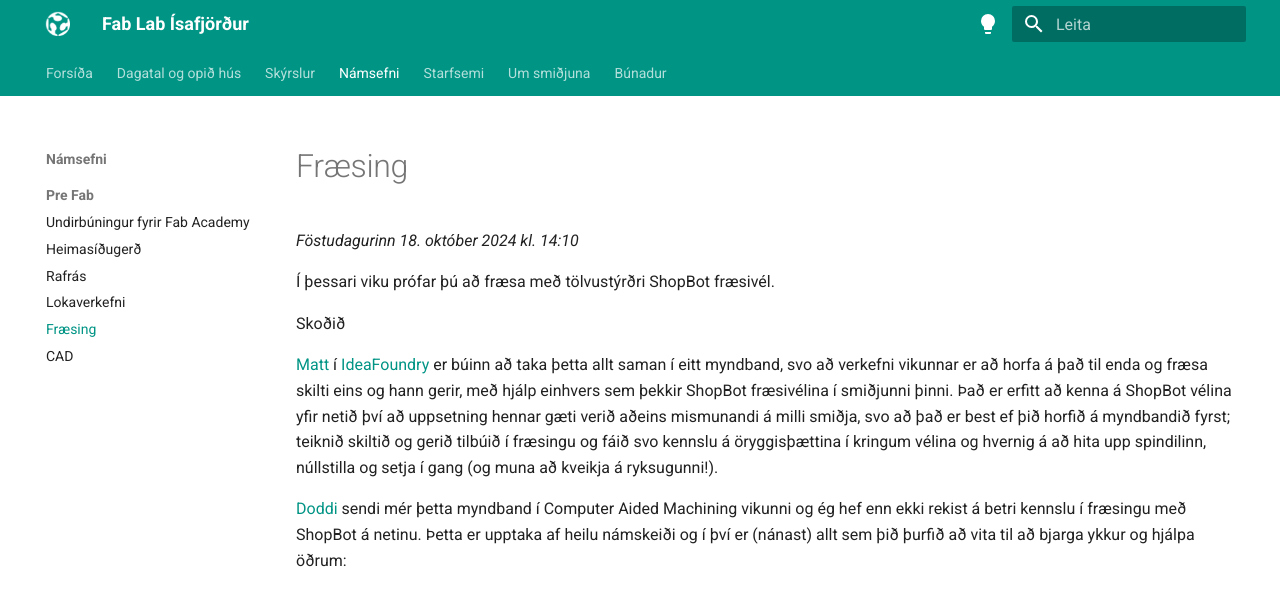
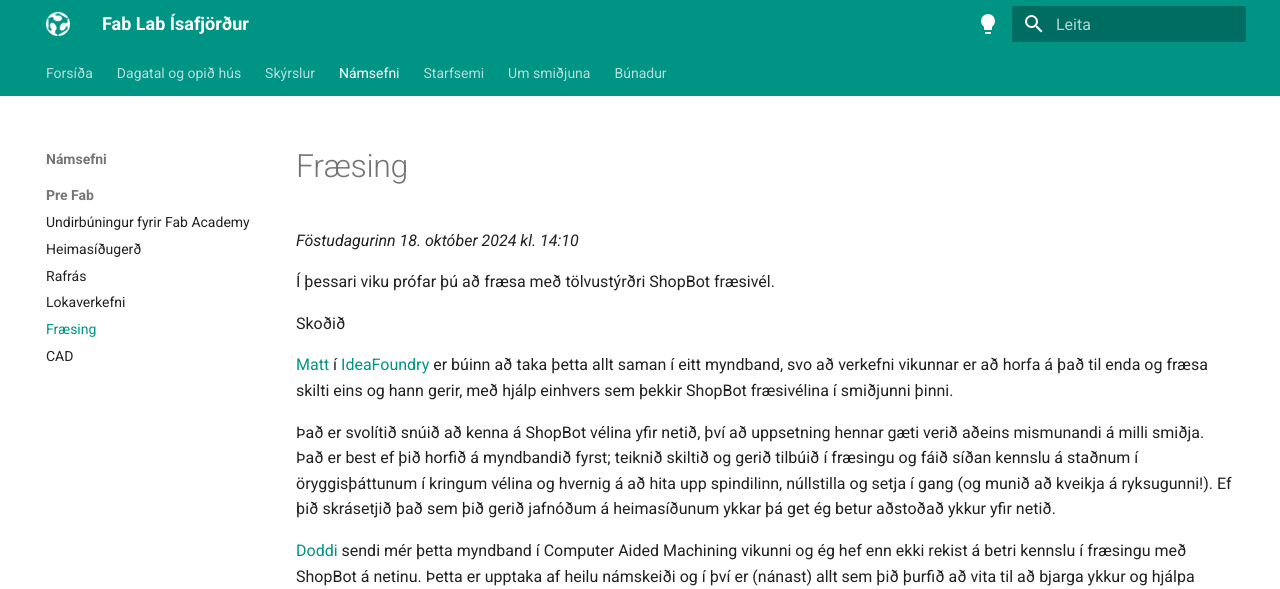
Before and after one commit to fablabisastaff/fabisa_site, an MkDocs documentation site: the page built from docs/Námsefni/Pre-Fab/4-fraesing.md, in a window 1280 px wide and 1041 px high. Shown: the top 589 px of the window. Built offline with MkDocs 1.6.1 and Material for MkDocs 9.7.7, drawn with Linux system fonts in a browser that asks for light colours; grey boxes are pictures that could not be loaded.

Commit message:
note on remote shopbot teaching

```diff
--- a/docs/Námsefni/Pre-Fab/4-fraesing.md
+++ b/docs/Námsefni/Pre-Fab/4-fraesing.md
@@ -6,7 +6,9 @@
 
 Skoðið
 
-[Matt](https://www.linkedin.com/in/matthewhatcher4281/) í [IdeaFoundry](https://www.ideafoundry.com/) er búinn að taka þetta allt saman í eitt myndband, svo að verkefni vikunnar er að horfa á það til enda og fræsa skilti eins og hann gerir, með hjálp einhvers sem þekkir ShopBot fræsivélina í smiðjunni þinni. Það er erfitt að kenna á ShopBot vélina yfir netið því að uppsetning hennar gæti verið aðeins mismunandi á milli smiðja, svo að það er best ef þið horfið á myndbandið fyrst; teiknið skiltið og gerið tilbúið í fræsingu og fáið svo kennslu á öryggisþættina í kringum vélina og hvernig á að hita upp spindilinn, núllstilla og setja í gang (og muna að kveikja á ryksugunni!).
+[Matt](https://www.linkedin.com/in/matthewhatcher4281/) í [IdeaFoundry](https://www.ideafoundry.com/) er búinn að taka þetta allt saman í eitt myndband, svo að verkefni vikunnar er að horfa á það til enda og fræsa skilti eins og hann gerir, með hjálp einhvers sem þekkir ShopBot fræsivélina í smiðjunni þinni.
+
+Það er svolítið snúið að kenna á ShopBot vélina yfir netið, því að uppsetning hennar gæti verið aðeins mismunandi á milli smiðja. Það er best ef þið horfið á myndbandið fyrst; teiknið skiltið og gerið tilbúið í fræsingu og fáið síðan kennslu á staðnum í öryggisþáttunum í kringum vélina og hvernig á að hita upp spindilinn, núllstilla og setja í gang (og munið að kveikja á ryksugunni!). Ef þið skrásetjið það sem þið gerið jafnóðum á heimasíðunum ykkar þá get ég betur aðstoðað ykkur yfir netið.
 
 [Doddi](https://fabacademy.org/archives/2015/eu/students/gunnarsson.thorarinn_b.b/index.html) sendi mér þetta myndband í Computer Aided Machining vikunni og ég hef enn ekki rekist á betri kennslu í fræsingu með ShopBot á netinu. Þetta er upptaka af heilu námskeiði og í því er (nánast) allt sem þið þurfið að vita til að bjarga ykkur og hjálpa öðrum:
 
```
